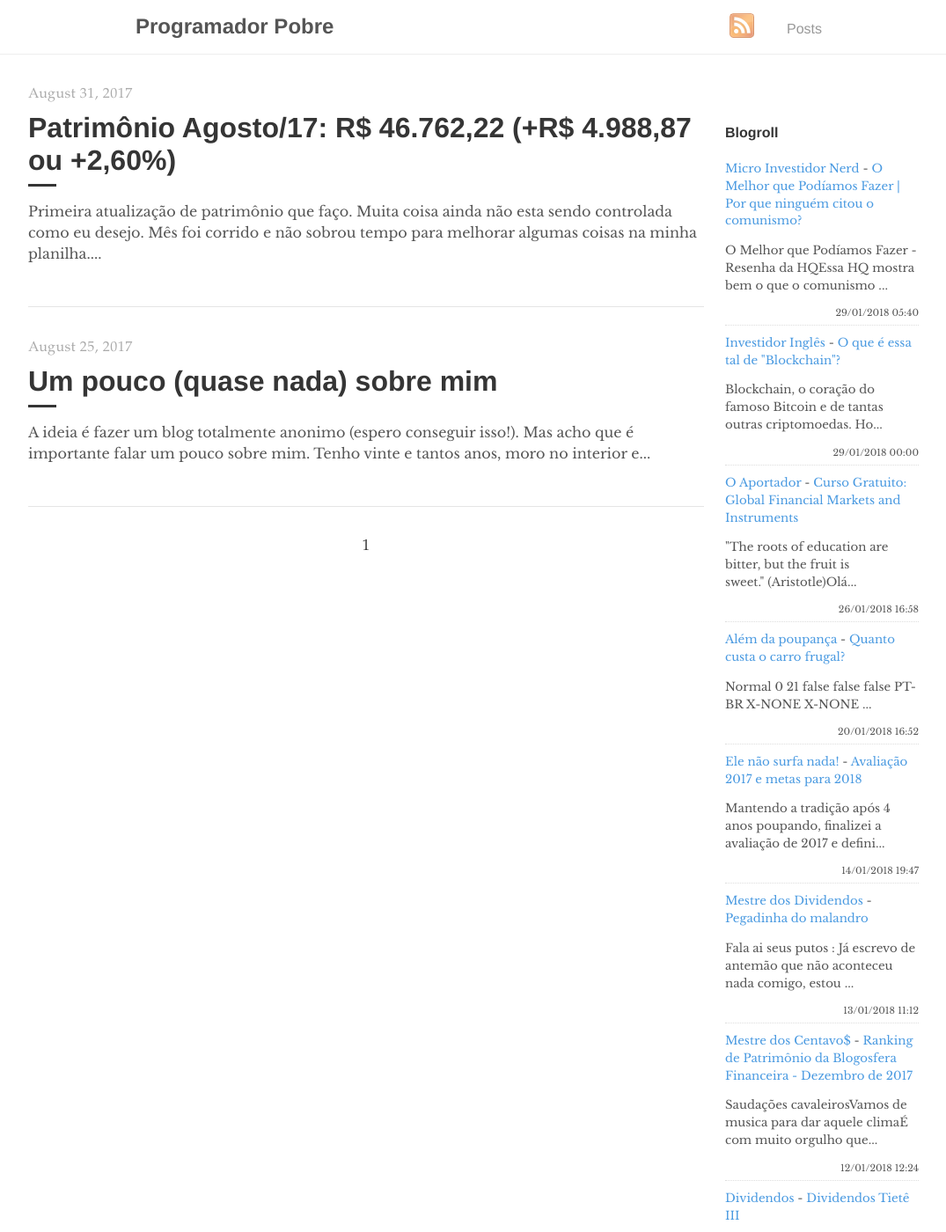
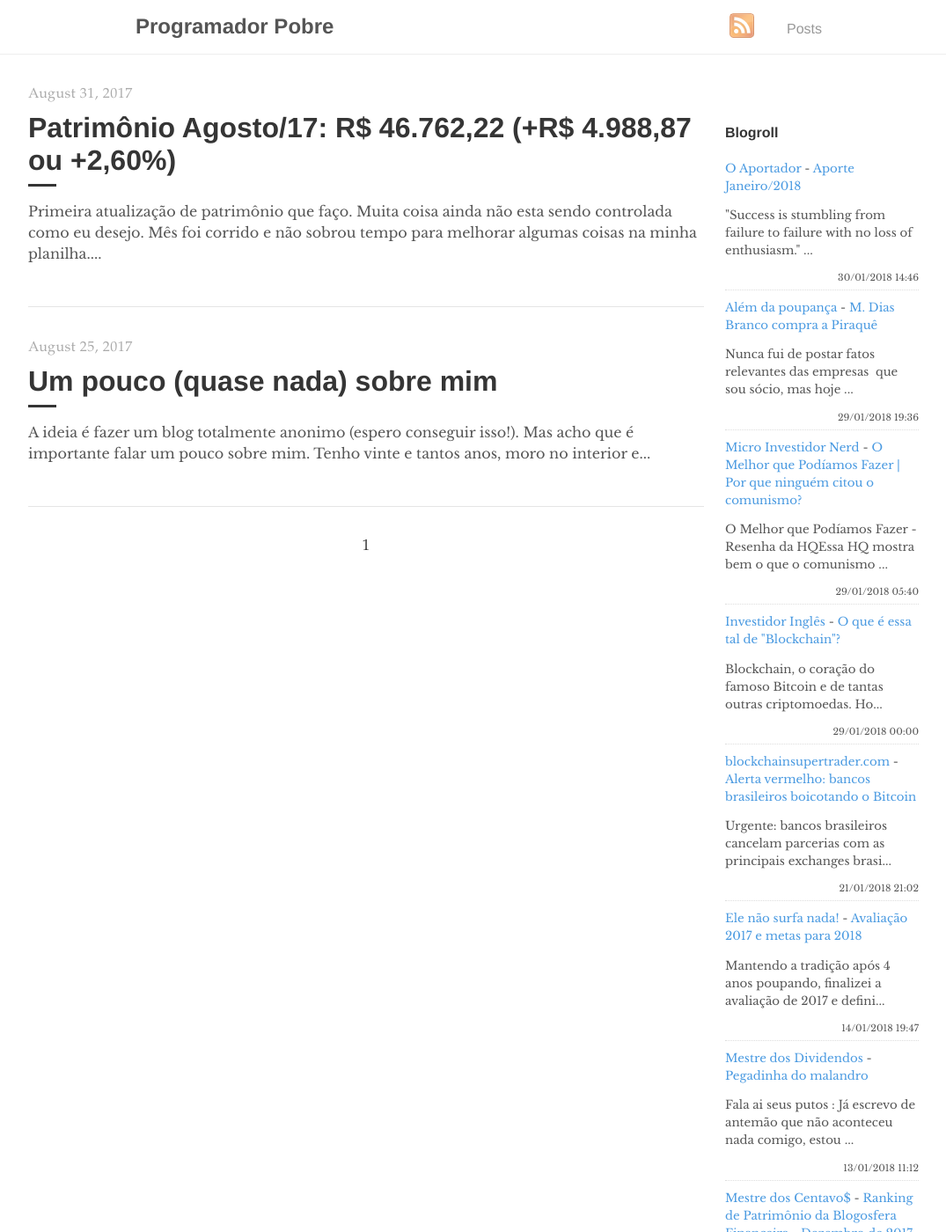
Before and after one commit to programadorpobre/programadorpobre.github.io, a Jekyll site: the page built from index.html, in a window 1280 px wide and 1400 px high. Shown: the whole window at 88% size, without its empty margins (96-1171 px from the left). Built offline with Jekyll 4.4.1, drawn with Linux system fonts in a browser that asks for light colours; the list of posts is cut into pages by our own code; comment, search, counter and statistics services are not loaded.

Commit message:
[ci skip] travis #178

```diff
--- a/_includes/feed-entries.html
+++ b/_includes/feed-entries.html
@@ -1,3 +1,13 @@
+<div class="feed-entry">
+    <a class="feed-entry-site-name" href="http://oaportadorfinanceiro.blogspot.com/">O Aportador</a> - <a class="feed-entry-title" href="http://oaportadorfinanceiro.blogspot.com/2018/01/aporte-janeiro2018.html">Aporte Janeiro/2018</a>
+    <p class="feed-entry-summary">"Success is stumbling from failure to failure with no loss of enthusiasm."&nbsp;...</p>
+    <time datetime="2018-01-30T14:46:00.001-02:00">30/01/2018 14:46</time>
+</div>
+<div class="feed-entry">
+    <a class="feed-entry-site-name" href="http://alemdapoupanca.blogspot.com/">Além da poupança</a> - <a class="feed-entry-title" href="http://alemdapoupanca.blogspot.com/2018/01/m-dias-branco-compra-piraque.html">M. Dias Branco compra a Piraquê</a>
+    <p class="feed-entry-summary">Nunca fui de postar fatos relevantes das empresas&nbsp; que sou sócio, mas hoje ...</p>
+    <time datetime="2018-01-29T19:36:00.001-02:00">29/01/2018 19:36</time>
+</div>
 <div class="feed-entry">
     <a class="feed-entry-site-name" href="http://microinvestidornerd.blogspot.com/">Micro Investidor Nerd</a> - <a class="feed-entry-title" href="http://microinvestidornerd.blogspot.com/2018/01/o-melhor-que-podiamos-fazer-hq.html">O Melhor que Podíamos Fazer | Por que ninguém citou o comunismo?</a>
     <p class="feed-entry-summary">O Melhor que Podíamos Fazer - Resenha da HQEssa HQ mostra bem o que o comunismo ...</p>
@@ -9,14 +19,9 @@
     <time datetime="2018-01-29T00:00:00.000-02:00">29/01/2018 00:00</time>
 </div>
 <div class="feed-entry">
-    <a class="feed-entry-site-name" href="http://oaportadorfinanceiro.blogspot.com/">O Aportador</a> - <a class="feed-entry-title" href="http://oaportadorfinanceiro.blogspot.com/2018/01/curso-gratuito-global-financial-markets.html">Curso Gratuito: Global Financial Markets and Instruments</a>
-    <p class="feed-entry-summary">"The roots of education are bitter, but the fruit is sweet."&nbsp;(Aristotle)Olá...</p>
-    <time datetime="2018-01-26T16:58:00.001-02:00">26/01/2018 16:58</time>
-</div>
-<div class="feed-entry">
-    <a class="feed-entry-site-name" href="http://alemdapoupanca.blogspot.com/">Além da poupança</a> - <a class="feed-entry-title" href="http://alemdapoupanca.blogspot.com/2018/01/quanto-custa-o-carro-frugal.html">Quanto custa o carro frugal?</a>
-    <p class="feed-entry-summary">         Normal  0      21      false  false  false    PT-BR  X-NONE  X-NONE    ...</p>
-    <time datetime="2018-01-20T16:52:00.001-02:00">20/01/2018 16:52</time>
+    <a class="feed-entry-site-name" href="http://www.blockchainsupertrader.com/">blockchainsupertrader.com</a> - <a class="feed-entry-title" href="http://www.blockchainsupertrader.com/2018/01/alerta-vermelho-bancos-brasileiros.html">Alerta vermelho: bancos brasileiros boicotando o Bitcoin</a>
+    <p class="feed-entry-summary">Urgente: bancos brasileiros cancelam parcerias com as principais exchanges brasi...</p>
+    <time datetime="2018-01-21T21:02:00.001-02:00">21/01/2018 21:02</time>
 </div>
 <div class="feed-entry">
     <a class="feed-entry-site-name" href="http://elenaosurfanada.blogspot.com/">Ele não surfa nada!</a> - <a class="feed-entry-title" href="http://elenaosurfanada.blogspot.com/2018/01/avaliacao-2017-e-metas-para-2018.html">Avaliação 2017 e metas para 2018</a>
```
